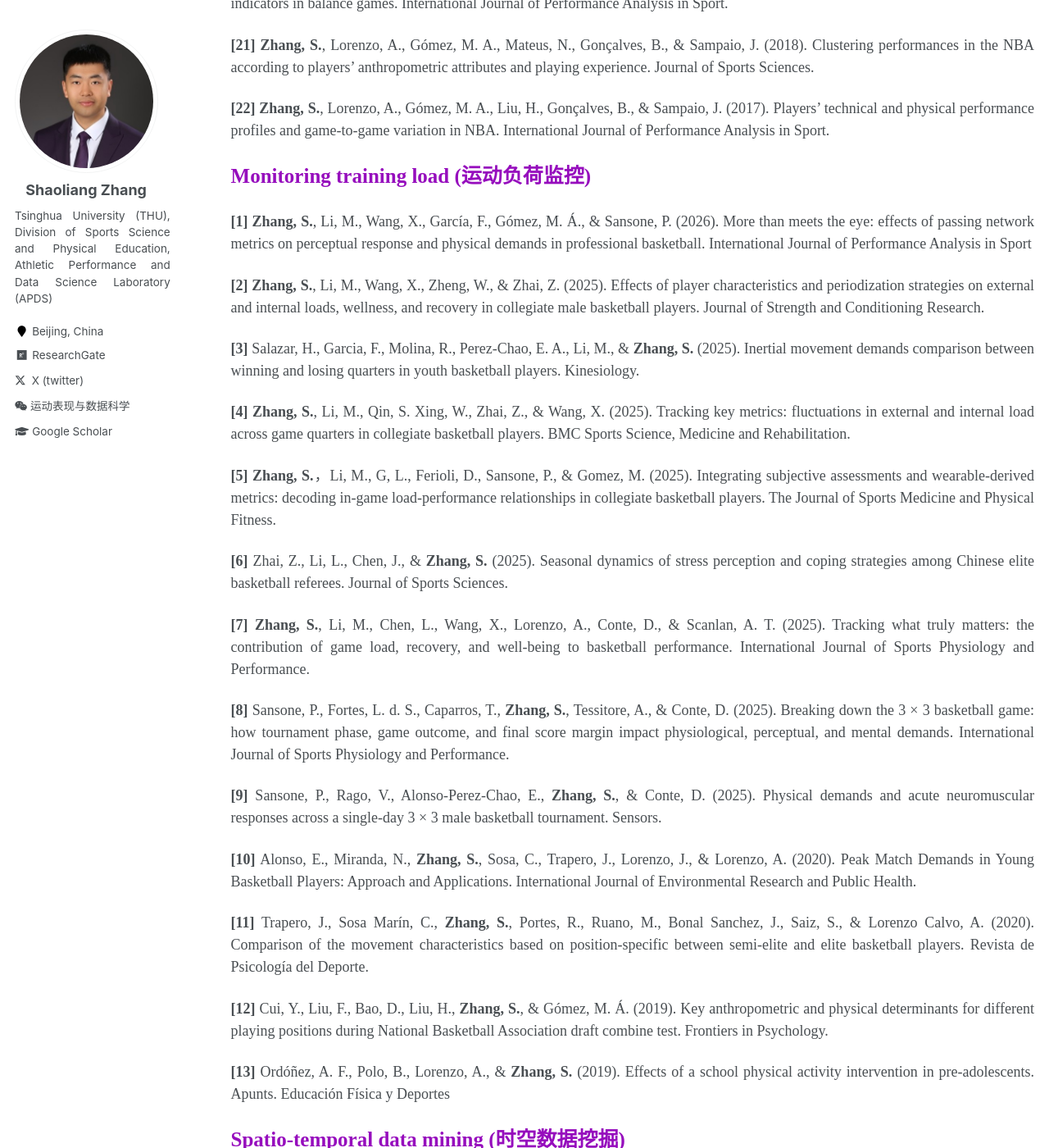
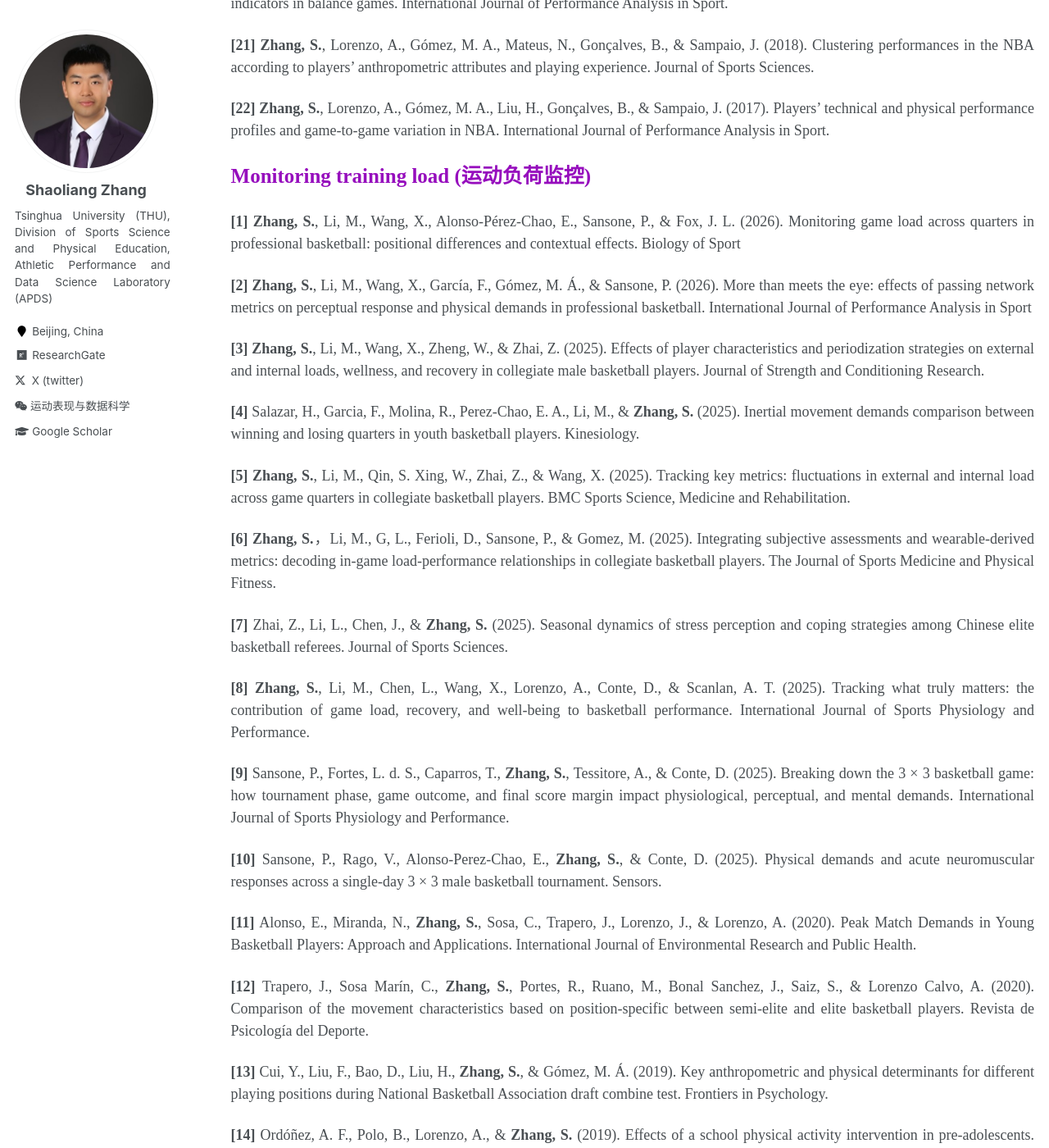
Before and after one commit to sportssuper/ZSL, a Jekyll site: the page built from _pages/publications.md, in a window 1280 px wide and 1400 px high, scrolled down 1807 px. Shown: the whole window at 82% size. Built offline with Jekyll 4.4.1, drawn with Linux system fonts in a browser that asks for light colours; a script that is not in the unit is left out.

Commit message:
Update publications.md

```diff
--- a/_pages/publications.md
+++ b/_pages/publications.md
@@ -82,31 +82,34 @@
 
 <span style="color: #960DBD; font-weight: bold; font-size: 25px;">Monitoring training load (运动负荷监控)</span>
 
-**[1]** **Zhang, S.**, Li, M., Wang, X., García, F., Gómez, M. Á., & Sansone, P. (2026). More than meets the eye: effects of passing network metrics on perceptual response and physical demands in professional basketball. International Journal of Performance Analysis in Sport
+**[1]** **Zhang, S.**, Li, M., Wang, X., Alonso-Pérez-Chao, E., Sansone, P.,  & Fox, J. L. (2026). Monitoring game load across quarters in professional basketball:
+positional differences and contextual effects. Biology of Sport
 
-**[2]** **Zhang, S.**, Li, M., Wang, X., Zheng, W., & Zhai, Z. (2025). Effects of player characteristics and periodization strategies on external and internal loads, wellness, and recovery in collegiate male basketball players. Journal of Strength and Conditioning Research.
+**[2]** **Zhang, S.**, Li, M., Wang, X., García, F., Gómez, M. Á., & Sansone, P. (2026). More than meets the eye: effects of passing network metrics on perceptual response and physical demands in professional basketball. International Journal of Performance Analysis in Sport
 
-**[3]** Salazar, H., Garcia, F., Molina, R., Perez-Chao, E. A., Li, M., & **Zhang, S.** (2025). Inertial movement demands comparison between winning and losing quarters in youth basketball players. Kinesiology.
+**[3]** **Zhang, S.**, Li, M., Wang, X., Zheng, W., & Zhai, Z. (2025). Effects of player characteristics and periodization strategies on external and internal loads, wellness, and recovery in collegiate male basketball players. Journal of Strength and Conditioning Research.
 
-**[4]** **Zhang, S.**, Li, M., Qin, S. Xing, W., Zhai, Z., & Wang, X. (2025). Tracking key metrics: fluctuations in external and internal load across game quarters in collegiate basketball players. BMC Sports Science, Medicine and Rehabilitation.
+**[4]** Salazar, H., Garcia, F., Molina, R., Perez-Chao, E. A., Li, M., & **Zhang, S.** (2025). Inertial movement demands comparison between winning and losing quarters in youth basketball players. Kinesiology.
 
-**[5]** **Zhang, S.**，Li, M., G, L., Ferioli, D., Sansone, P., & Gomez, M. (2025). Integrating subjective assessments and wearable-derived metrics: decoding in-game load-performance relationships in collegiate basketball players. The Journal of Sports Medicine and Physical Fitness.
+**[5]** **Zhang, S.**, Li, M., Qin, S. Xing, W., Zhai, Z., & Wang, X. (2025). Tracking key metrics: fluctuations in external and internal load across game quarters in collegiate basketball players. BMC Sports Science, Medicine and Rehabilitation.
 
-**[6]** Zhai, Z., Li, L., Chen, J., & **Zhang, S.** (2025). Seasonal dynamics of stress perception and coping strategies among Chinese elite basketball referees. Journal of Sports Sciences.
+**[6]** **Zhang, S.**，Li, M., G, L., Ferioli, D., Sansone, P., & Gomez, M. (2025). Integrating subjective assessments and wearable-derived metrics: decoding in-game load-performance relationships in collegiate basketball players. The Journal of Sports Medicine and Physical Fitness.
 
-**[7]** **Zhang, S.**, Li, M., Chen, L., Wang, X., Lorenzo, A., Conte, D., & Scanlan, A. T. (2025). Tracking what truly matters: the contribution of game load, recovery, and well-being to basketball performance. International Journal of Sports Physiology and Performance.
+**[7]** Zhai, Z., Li, L., Chen, J., & **Zhang, S.** (2025). Seasonal dynamics of stress perception and coping strategies among Chinese elite basketball referees. Journal of Sports Sciences.
 
-**[8]** Sansone, P., Fortes, L. d. S., Caparros, T., **Zhang, S.**, Tessitore, A., & Conte, D. (2025). Breaking down the 3 × 3 basketball game: how tournament phase, game outcome, and final score margin impact physiological, perceptual, and mental demands. International Journal of Sports Physiology and Performance.
+**[8]** **Zhang, S.**, Li, M., Chen, L., Wang, X., Lorenzo, A., Conte, D., & Scanlan, A. T. (2025). Tracking what truly matters: the contribution of game load, recovery, and well-being to basketball performance. International Journal of Sports Physiology and Performance.
 
-**[9]** Sansone, P., Rago, V., Alonso-Perez-Chao, E., **Zhang, S.**, & Conte, D. (2025). Physical demands and acute neuromuscular responses across a single-day 3 × 3 male basketball tournament. Sensors.
+**[9]** Sansone, P., Fortes, L. d. S., Caparros, T., **Zhang, S.**, Tessitore, A., & Conte, D. (2025). Breaking down the 3 × 3 basketball game: how tournament phase, game outcome, and final score margin impact physiological, perceptual, and mental demands. International Journal of Sports Physiology and Performance.
 
-**[10]** Alonso, E., Miranda, N., **Zhang, S.**, Sosa, C., Trapero, J., Lorenzo, J., & Lorenzo, A. (2020). Peak Match Demands in Young Basketball Players: Approach and Applications. International Journal of Environmental Research and Public Health.
+**[10]** Sansone, P., Rago, V., Alonso-Perez-Chao, E., **Zhang, S.**, & Conte, D. (2025). Physical demands and acute neuromuscular responses across a single-day 3 × 3 male basketball tournament. Sensors.
 
-**[11]** Trapero, J., Sosa Marín, C., **Zhang, S.**, Portes, R., Ruano, M., Bonal Sanchez, J., Saiz, S., & Lorenzo Calvo, A. (2020). Comparison of the movement characteristics based on position-specific between semi-elite and elite basketball players. Revista de Psicología del Deporte.
+**[11]** Alonso, E., Miranda, N., **Zhang, S.**, Sosa, C., Trapero, J., Lorenzo, J., & Lorenzo, A. (2020). Peak Match Demands in Young Basketball Players: Approach and Applications. International Journal of Environmental Research and Public Health.
 
-**[12]** Cui, Y., Liu, F., Bao, D., Liu, H., **Zhang, S.**, & Gómez, M. Á. (2019). Key anthropometric and physical determinants for different playing positions during National Basketball Association draft combine test. Frontiers in Psychology.
+**[12]** Trapero, J., Sosa Marín, C., **Zhang, S.**, Portes, R., Ruano, M., Bonal Sanchez, J., Saiz, S., & Lorenzo Calvo, A. (2020). Comparison of the movement characteristics based on position-specific between semi-elite and elite basketball players. Revista de Psicología del Deporte.
 
-**[13]** Ordóñez, A. F., Polo, B., Lorenzo, A., & **Zhang, S.** (2019). Effects of a school physical activity intervention in pre-adolescents. Apunts. Educación Física y Deportes
+**[13]** Cui, Y., Liu, F., Bao, D., Liu, H., **Zhang, S.**, & Gómez, M. Á. (2019). Key anthropometric and physical determinants for different playing positions during National Basketball Association draft combine test. Frontiers in Psychology.
+
+**[14]** Ordóñez, A. F., Polo, B., Lorenzo, A., & **Zhang, S.** (2019). Effects of a school physical activity intervention in pre-adolescents. Apunts. Educación Física y Deportes
 
 
 
```
